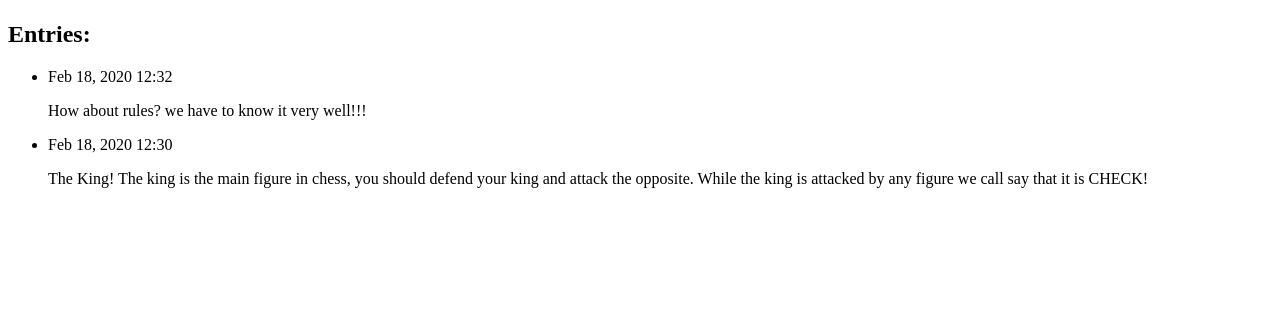
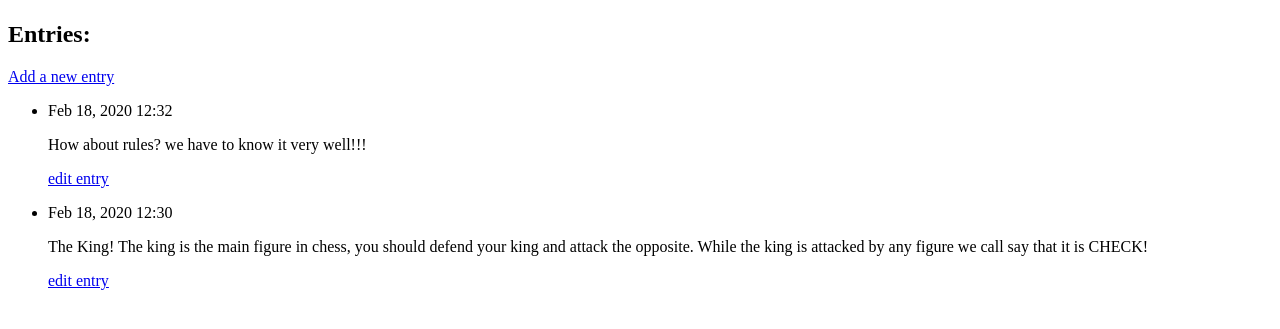
Before and after one commit to sergkotov/Learning-Log-App, a Django app: page /topics/1 in a window 1280 px wide. Shown: the part 106-435 px from the top of the page. Run offline with Django 3.2, Linux system fonts and the light colour scheme; data comes from the database, SQL or seed files in the repository; both versions use the stored data as it was after the commit.

Commit message:
functions for adding topics, entries and editing entries appended

```diff
--- a/learning_logs/templates/learning_logs/topic.html
+++ b/learning_logs/templates/learning_logs/topic.html
@@ -8,11 +8,15 @@
 <h2>
 	Entries:
 </h2>
+<p>
+	<a href="{% url 'learning_logs:new_entry' topic.id %}">Add a new entry</a>
+</p>
 <ul>
 	{% for entry in entries %}
 		<li>
 			<p>{{ entry.date_added|date:'M d, Y H:i' }}</p>
 			<p>{{ entry.text|linebreaks }}</p>
+			<a href="{% url 'learning_logs:edit_entry' entry.id %}">edit entry</a>
 		</li>
 	{% empty %}
 		<li>There are no entries for this topic yet</li>
--- a/learning_logs/templates/learning_logs/topics.html
+++ b/learning_logs/templates/learning_logs/topics.html
@@ -15,4 +15,6 @@
 	{% endfor %}
 </ul>
 
+<a href="{% url 'learning_logs:new_topic' %}">Add new topic</a>
+
 {% endblock content %}
--- a/learning_logs/urls.py
+++ b/learning_logs/urls.py
@@ -11,4 +11,10 @@ urlpatterns = [
 	path('topics/', views.topics, name='topics'),
 	#page with information for the theme
 	path('topics/<int:topic_id>', views.topic, name='topic'),
+	#page for adding a new topic
+	path('new_topic/', views.new_topic, name='new_topic'),
+	#page for adding a new entry
+	path('new_entry/<int:topic_id>', views.new_entry, name='new_entry'),
+	#page for editing the entry
+	path('edit_entry/<int:entry_id>', views.edit_entry, name='edit_entry'),
 ]
--- a/learning_logs/views.py
+++ b/learning_logs/views.py
@@ -1,6 +1,10 @@
 from django.shortcuts import render
 
-from .models import Topic
+from django.http import HttpResponseRedirect
+from django.urls import reverse
+
+from .models import Topic, Entry
+from .forms import TopicForm, EntryForm
 
 def index(request):
 	'''home page of the application Learning Log'''
@@ -16,5 +20,57 @@ def topic(request, topic_id):
 	'''all the notes of the topic'''
 	topic = Topic.objects.get(id=topic_id)
 	entries = topic.entry_set.order_by('-date_added')
-	context = {'topics': topics, 'entries': entries}
+	context = {'topic': topic, 'entries': entries}
 	return render(request, 'learning_logs/topic.html', context)
+
+def new_topic(request):
+	'''define a new topic'''
+	if request.method != 'POST':
+		#data was not sent; create empty form
+		form = TopicForm()
+	else:
+		#POST-data sent; handle data
+		form = TopicForm(request.POST)
+		if form.is_valid():
+			form.save()
+			return HttpResponseRedirect(reverse('learning_logs:topics'))
+
+	context = {'form': form}
+	return render(request, 'learning_logs/new_topic.html', context)
+
+def new_entry(request, topic_id):
+	'''define a new entry for the defined topic'''
+	topic = Topic.objects.get(id=topic_id)
+
+	if request.method != 'POST':
+		#data was not sent; create empty form
+		form = EntryForm()
+	else:
+		#POST-data sent; handle data
+		form = EntryForm(data=request.POST)
+		if form.is_valid():
+			new_entry = form.save(commit=False)
+			new_entry.topic = topic
+			new_entry.save()
+			return HttpResponseRedirect(reverse('learning_logs:topic', args=[topic_id]))
+
+	context = {'topic': topic, 'form': form}
+	return render(request, 'learning_logs/new_entry.html', context)
+
+def edit_entry(request, entry_id):
+	'''edits the existing entry'''
+	entry = Entry.objects.get(id=entry_id)
+	topic = entry.topic
+
+	if request.method != 'POST':
+		#Start request; Form fills by current text
+		form = EntryForm(instance=entry)
+	else:
+		#Sending data by 'POST'; handle data
+		form = EntryForm(instance=entry, data=request.POST)
+		if form.is_valid():
+			form.save()
+			return HttpResponseRedirect(reverse('learning_logs:topic', args=[topic.id]))
+
+	context = {'entry': entry, 'topic': topic, 'form': form}
+	return render(request, 'learning_logs/edit_entry.html', context)
```
Also changed, not shown: learning_logs/forms.py (added, +16 -0 lines), learning_logs/templates/learning_logs/edit_entry.html (added, +17 -0 lines), learning_logs/templates/learning_logs/new_entry.html (added, +17 -0 lines), learning_logs/templates/learning_logs/new_topic.html (added, +12 -0 lines), db.sqlite3.
